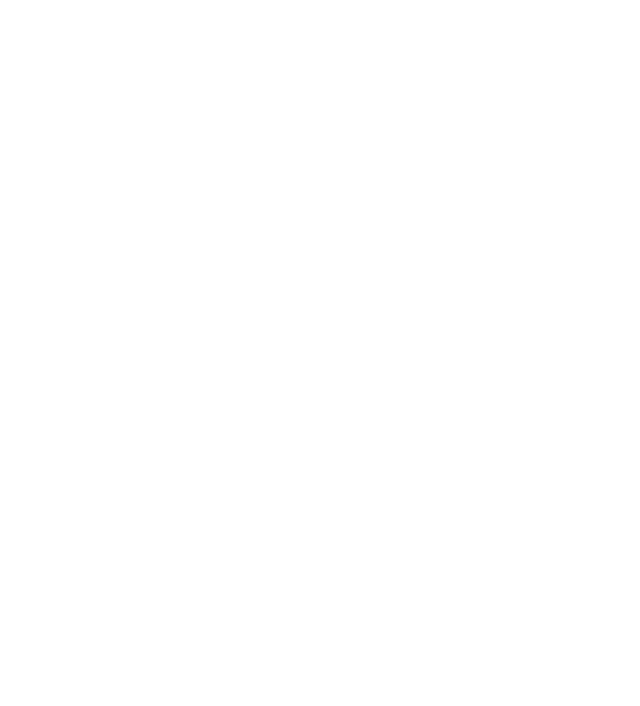
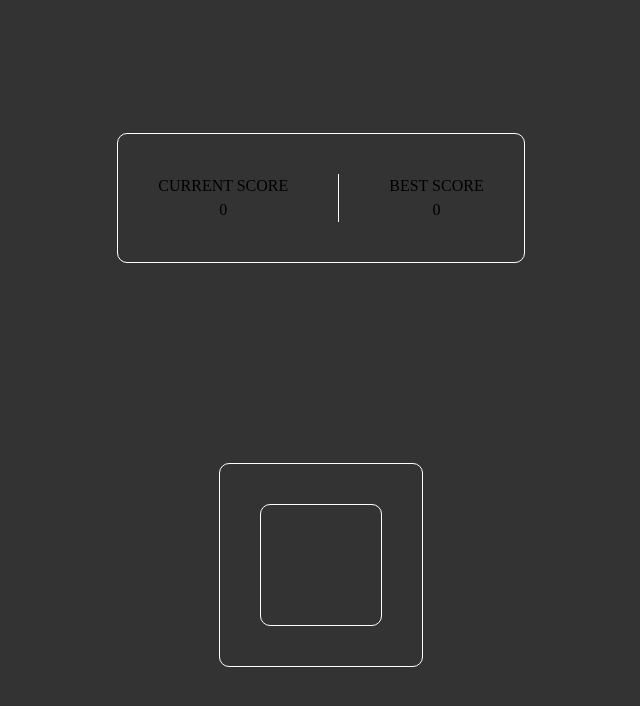
Before and after one commit to MendizabalRus/Memory-Card, a React (Vite) app: page / in a window 1280 px wide. Shown: the top 706 px of the page, without its empty margins (319-959 px from the left). Built offline with nearby package versions, Linux system fonts and the light colour scheme.

Commit message:
created components and added minimal style

```diff
--- a/src/App.css
+++ b/src/App.css
@@ -0,0 +1,13 @@
+#root {
+    display: flex;
+    flex-direction: column;
+    justify-content: center;
+    align-items: center;
+    gap: 200px;
+}
+
+.cards-container {
+    border: 1px solid white;
+    border-radius: 10px;
+    padding: 40px;
+}
--- a/src/App.jsx
+++ b/src/App.jsx
@@ -1,3 +1,6 @@
+import Score from "./components/score.jsx"
+import Card from "./components/card.jsx"
+
 import './App.css'
 
 export default function App() {
@@ -5,7 +8,10 @@
 
   return (
     <>
-
+      <Score />
+      <div className="cards-container">
+        <Card />
+      </div>
     </>
   )
 }
--- /dev/null
+++ b/src/components/card.jsx
@@ -0,0 +1,9 @@
+import "../style/card.css"
+
+export default function Card() {
+    return (
+        <div className="card">
+
+        </div>
+    )
+}
--- /dev/null
+++ b/src/components/score.jsx
@@ -0,0 +1,16 @@
+import "../style/score.css"
+
+export default function Score() {
+    return (
+        <div className="score">
+            <div className="score-current-score">
+                <p>CURRENT SCORE</p>
+                <p>0</p>
+            </div>
+            <div className="score-best-score">
+                <p>BEST SCORE</p>
+                <p>0</p>
+            </div>
+        </div>
+    )
+}
--- a/src/main.css
+++ b/src/main.css
@@ -0,0 +1,12 @@
+html, body {
+  height: 100%;
+  margin: 0;
+}
+
+#root {
+  min-height: 100vh;
+}
+
+body {
+  background: rgba(0, 0, 0, 0.8);
+}
--- /dev/null
+++ b/src/style/card.css
@@ -0,0 +1,5 @@
+.card {
+    padding: 60px;
+    border: 1px solid white;
+    border-radius: 10px;
+}
--- /dev/null
+++ b/src/style/score.css
@@ -0,0 +1,18 @@
+.score {
+    display: flex;
+    gap: 50px;
+    padding: 40px;
+    border: 1px solid white;
+    border-radius: 10px;
+}
+
+.score-current-score {
+    border-right: 1px solid white;
+    padding-right: 50px;
+}
+
+.score-current-score, .score-best-score {
+    display: flex;
+    flex-direction: column;
+    align-items: center;
+}
```
